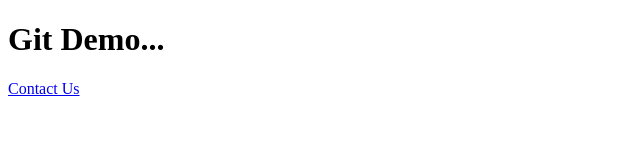
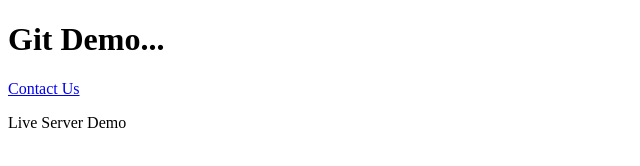
Before and after one commit to rohanm96/gitdemo, a plain HTML site: page index.html in a window 1280 px wide. Shown: the whole page, without its empty margins (0-640 px from the left). Drawn offline with Linux system fonts and the light colour scheme.

Commit message:
Live Server

```diff
--- a/index.html
+++ b/index.html
@@ -8,5 +8,6 @@
 <body>
     <h1>Git Demo...</h1>
     <a href="contactus.html">Contact Us</a>
+    <p>Live Server Demo</p>
 </body>
 </html>
```
